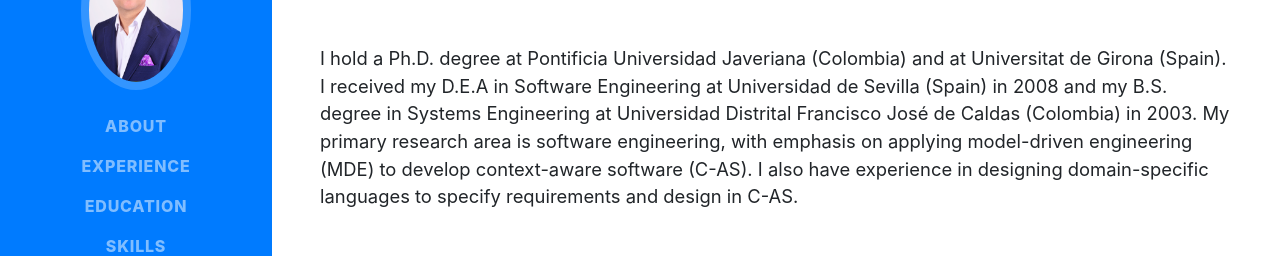
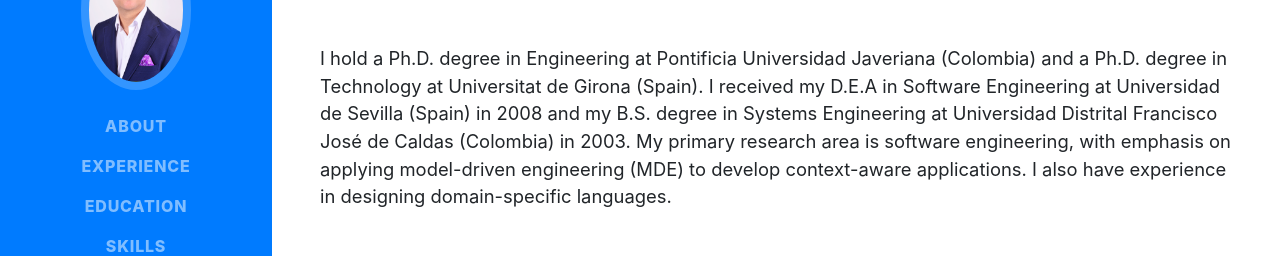
Before and after one commit to josejbocanegra/josejbocanegra.github.io, a website with bundled scripts: page index.html in a window 1280 px wide. Shown: the part 286-542 px from the top of the page. Built offline with nearby package versions, Linux system fonts and the light colour scheme; a web font is replaced by a local one.

Commit message:
Update index.html

```diff
--- a/index.html
+++ b/index.html
@@ -67,13 +67,13 @@
             Software Engineering ·
             <a href="mailto:name@email.com">jbocanegra@udem.edu.co</a>
           </div>
-          <p class="lead mb-5">I hold a Ph.D. degree at Pontificia Universidad Javeriana (Colombia) and at Universitat de Girona (Spain).
+          <p class="lead mb-5">I hold a Ph.D. degree in Engineering at Pontificia Universidad Javeriana (Colombia) and a Ph.D. degree in Technology at Universitat de Girona (Spain).
 
           I received my D.E.A in Software Engineering at Universidad de Sevilla (Spain) in 2008 and my B.S. degree in Systems Engineering at Universidad Distrital Francisco José de Caldas (Colombia) in 2003.
 
-          My primary research area is software engineering, with emphasis on applying model-driven engineering (MDE) to develop context-aware software (C-AS).
+          My primary research area is software engineering, with emphasis on applying model-driven engineering (MDE) to develop context-aware applications.
 
-          I also have experience in designing domain-specific languages to specify requirements and design in C-AS.
+          I also have experience in designing domain-specific languages.
           </p>
           <div class="social-icons">
             <a href="#">
```
